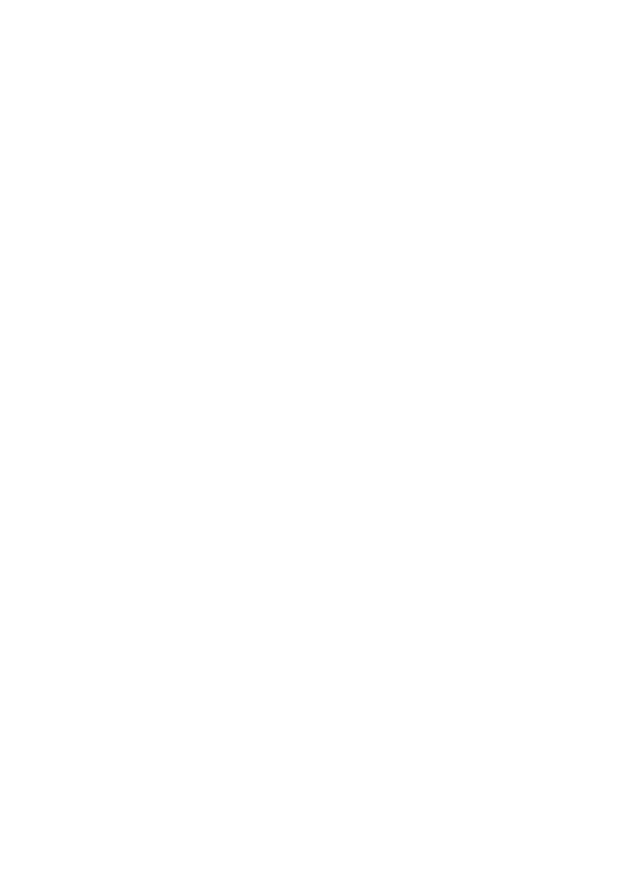
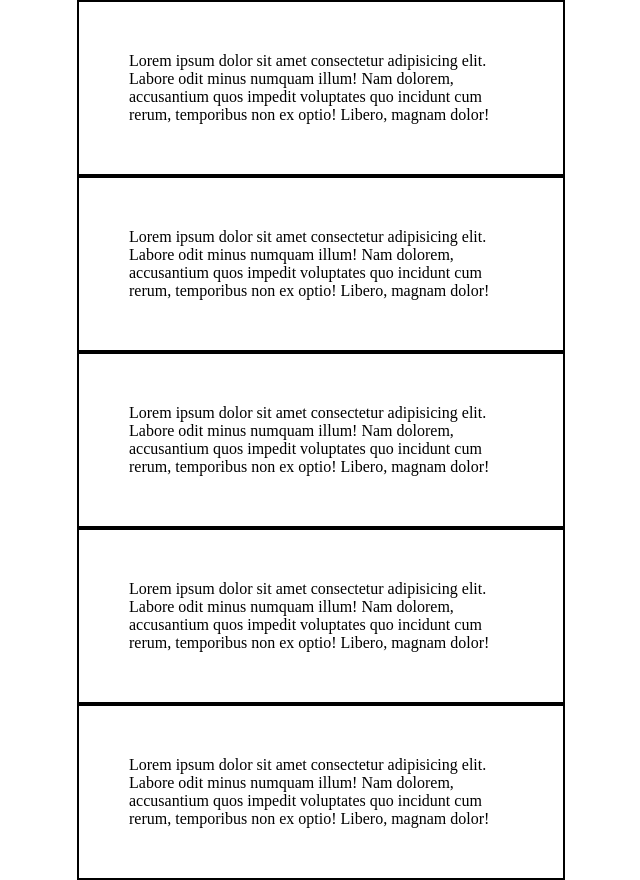
Before and after one commit to ParthAgarwal09/fullstack, a plain HTML site: page lect1/box/index.html in a window 1280 px wide. Shown: the whole page, without its empty margins (319-959 px from the left). Before the commit the page ends 800 px from the top, so only its background shows below. Drawn offline with Linux system fonts and the light colour scheme.

Commit message:
2nd lect

```diff
--- a/lect1/box/index.html
+++ b/lect1/box/index.html
@@ -0,0 +1,33 @@
+<!DOCTYPE html>
+<html lang="en">
+<head>
+    <meta charset="UTF-8">
+    <meta name="viewport" content="width=device-width, initial-scale=1.0">
+    <title>Document</title>
+    <link rel="stylesheet" href="style.css">
+</head>
+<body>
+    <div class="container">
+        <p>Lorem ipsum dolor sit amet consectetur adipisicing elit. Labore odit minus numquam illum! Nam dolorem, accusantium quos impedit voluptates quo incidunt cum rerum, temporibus non ex optio! Libero, magnam dolor!</p>
+
+    </div>
+
+    <div class="container">
+        <p>Lorem ipsum dolor sit amet consectetur adipisicing elit. Labore odit minus numquam illum! Nam dolorem, accusantium quos impedit voluptates quo incidunt cum rerum, temporibus non ex optio! Libero, magnam dolor!</p>
+
+    </div>
+    <div class="container">
+        <p>Lorem ipsum dolor sit amet consectetur adipisicing elit. Labore odit minus numquam illum! Nam dolorem, accusantium quos impedit voluptates quo incidunt cum rerum, temporibus non ex optio! Libero, magnam dolor!</p>
+
+    </div>
+    <div class="container">
+        <p>Lorem ipsum dolor sit amet consectetur adipisicing elit. Labore odit minus numquam illum! Nam dolorem, accusantium quos impedit voluptates quo incidunt cum rerum, temporibus non ex optio! Libero, magnam dolor!</p>
+
+    </div>
+    <div class="container">
+        <p>Lorem ipsum dolor sit amet consectetur adipisicing elit. Labore odit minus numquam illum! Nam dolorem, accusantium quos impedit voluptates quo incidunt cum rerum, temporibus non ex optio! Libero, magnam dolor!</p>
+
+    </div>
+
+</body>
+</html>
--- /dev/null
+++ b/lect1/box/style.css
@@ -0,0 +1,16 @@
+
+div.container p{
+    border: 2px solid black;
+    /* margin: 10px; */
+    margin: 10px 20px 10px 20px;
+    margin: 15px 30px;
+
+    padding: 50px;
+    width: 30vw;
+    margin: auto;
+}
+
+*{
+    margin: 0;
+    padding: 0;
+}
--- a/lect1/style.css
+++ b/lect1/style.css
@@ -19,3 +19,8 @@ div.container div.child{
     background-color: blue;
 
 }
+.spam{
+    width: 50px;
+    height: 20px;
+    background-color: blueviolet;
+}
--- /dev/null
+++ b/lect2/float/style.css
@@ -0,0 +1,28 @@
+.child1{
+    height: 150px;
+    width: 100px;
+    border: 2px solid red;
+}
+
+.child2{
+    height: 100px;
+    width: 100px;
+    border: 2px solid red;
+}
+
+
+.child1{
+    float: left;
+}
+
+.child2{
+    float: right;
+}
+
+.clearfix{
+    clear: left;
+}
+
+.container{
+    border: 2px solid green;
+}
```
Also changed, not shown: lect1/index.html (+3 -0 lines), lect2/float/index.html (added, +26 -0 lines).
